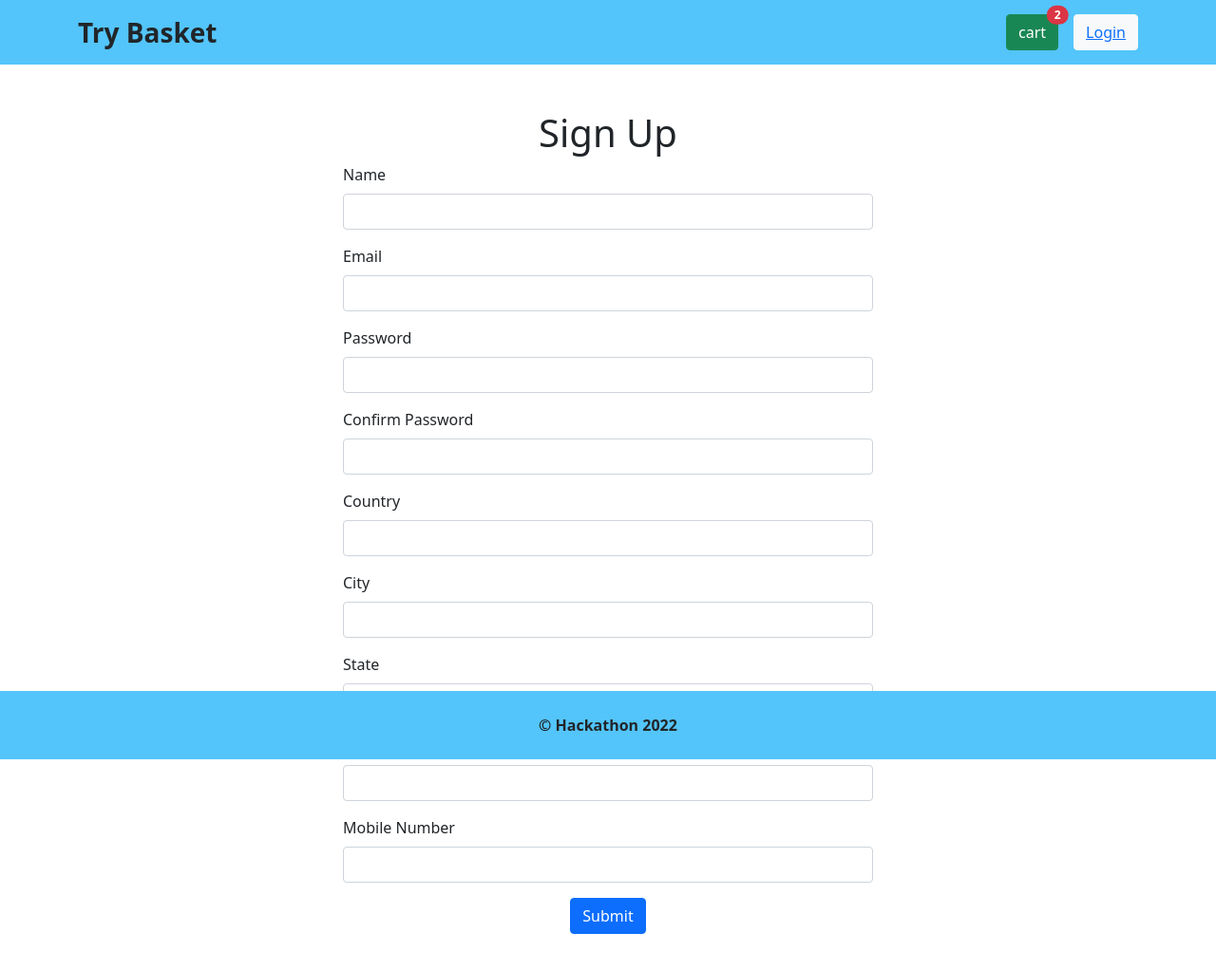
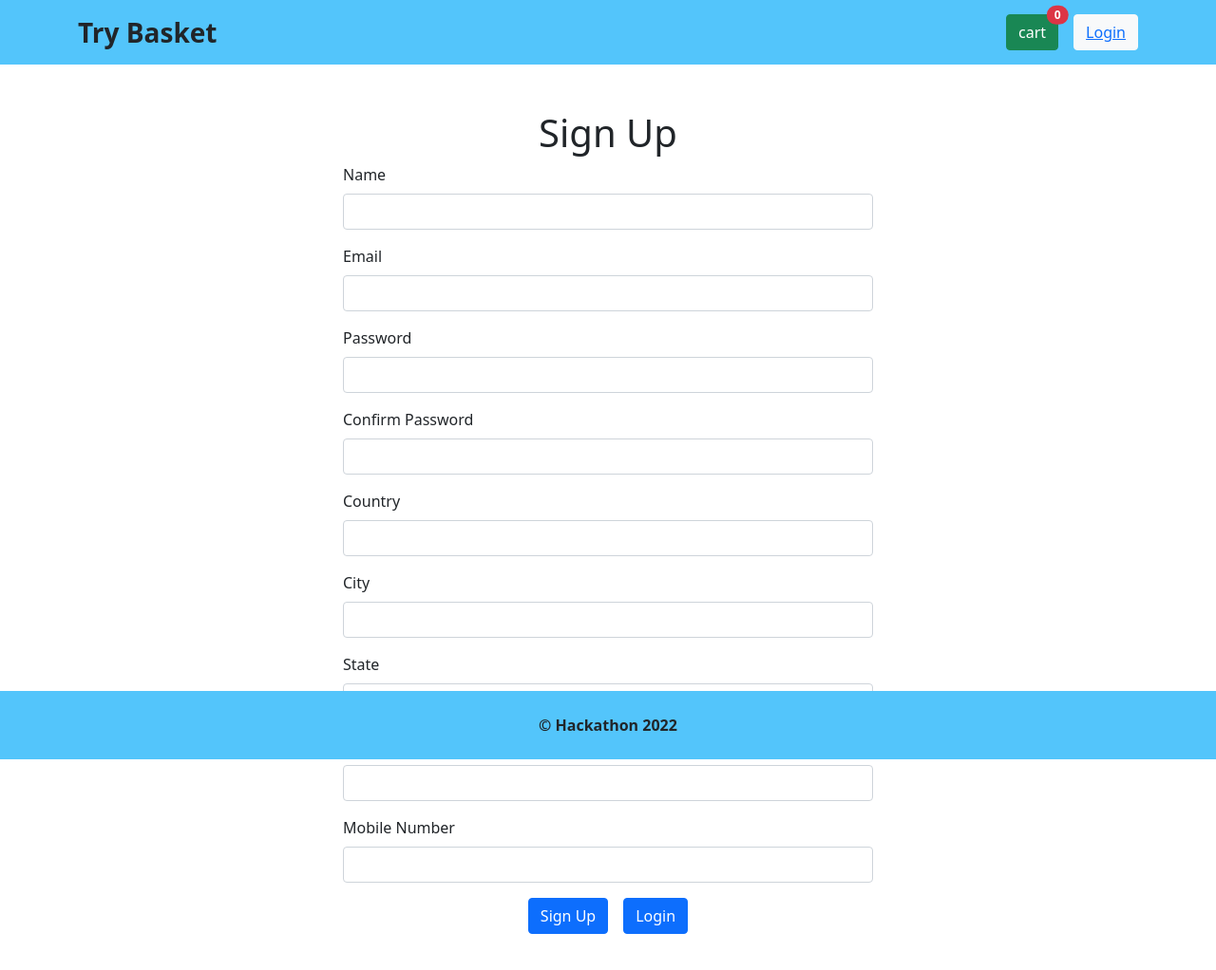
Before and after one commit to fahadshoukat/hackathon-project-2022, a React (Create React App) app: page /signup in a window 1280 px wide. Shown: the top 1022 px of the page at 95% size. Built offline with nearby package versions, Linux system fonts and the light colour scheme.

Commit message:
add hosting and context api

```diff
--- a/src/components/allProducts/AllProducts.js
+++ b/src/components/allProducts/AllProducts.js
@@ -32,7 +32,7 @@ const AllProducts = () => {
             {fetchData.map((item, index) => {
               return (
 
-                  <div key={index} className="card border-0" style={{ width: "18rem" }}>
+                  <div key={index} className="card border-0 mb-5" style={{ width: "18rem" }}>
                     <img
                       src={item.image}
                       className="card-img-top img-fluid"
--- /dev/null
+++ b/src/components/context/ContextApi.js
@@ -0,0 +1,13 @@
+import React, { createContext, useState } from 'react'
+
+export const OrderContext = createContext();
+const ContextApiProvider = ({ children }) => {
+    const [order, setOrder] = useState(0);
+  return (
+      <OrderContext.Provider value={{order, setOrder}}>
+          { children }
+      </OrderContext.Provider>
+  )
+}
+
+export default ContextApiProvider;
--- a/src/components/login/Login.js
+++ b/src/components/login/Login.js
@@ -36,6 +36,7 @@ const Login = () => {
       .then((userCredential) => {
         // Signed in
         const user = userCredential.user;
+        navigate('/addProduct')
         console.log(user);
         // ...
       })
--- a/src/components/navbar/Navbar.js
+++ b/src/components/navbar/Navbar.js
@@ -1,8 +1,11 @@
-import React from "react";
-import { BsCartDash } from "react-icons/bs";
+import React, { useContext } from "react";
 import { Link } from "react-router-dom";
+import { OrderContext } from "../context/ContextApi";
 import "./navbar.css";
+
 const Navbar = () => {
+
+    // const {order} = useContext(OrderContext);
 
   return (
     <nav className="navbar navbar-light">
@@ -14,7 +17,7 @@ const Navbar = () => {
           <button type="button" class="btn btn-success position-relative">
             cart
             <span class="position-absolute top-0 start-100 translate-middle badge rounded-pill bg-danger">
-              2
+              {0}
               <span class="visually-hidden">unread messages</span>
             </span>
           </button>
--- a/src/components/signup/SignUp.js
+++ b/src/components/signup/SignUp.js
@@ -189,9 +189,12 @@ const SignUp = () => {
                   required
                 />
               </div>
-              <div className="mb-3 text-center col-md-6 offset-md-3">
+              <div className="mb-5 text-center col-md-6 offset-md-3 d-flex justify-content-center gap-3">
               <button type="submit" className="btn btn-primary" onClick={handleSubmit}>
-                Submit
+                Sign Up
+              </button>
+              <button type="submit" className="btn btn-primary" onClick={() => navigate('/login')}>
+                Login
               </button>
               </div>
             </form>
```
Also changed, not shown: firebase.json (added), 1 other file (tests, documents, lock files or other folders).
